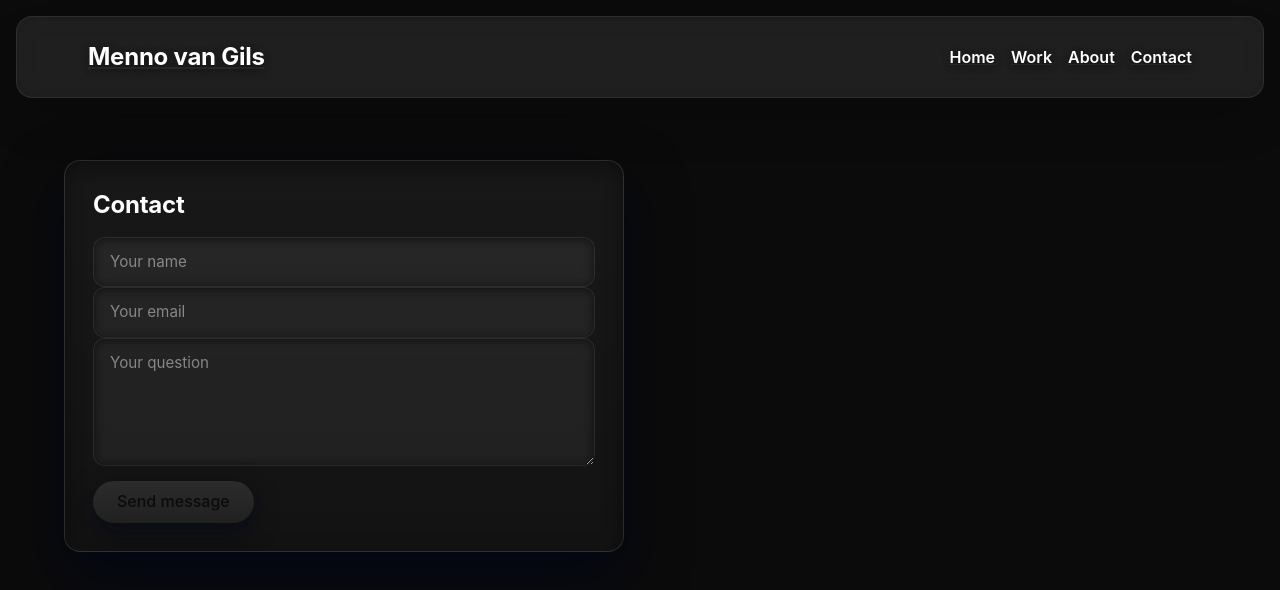
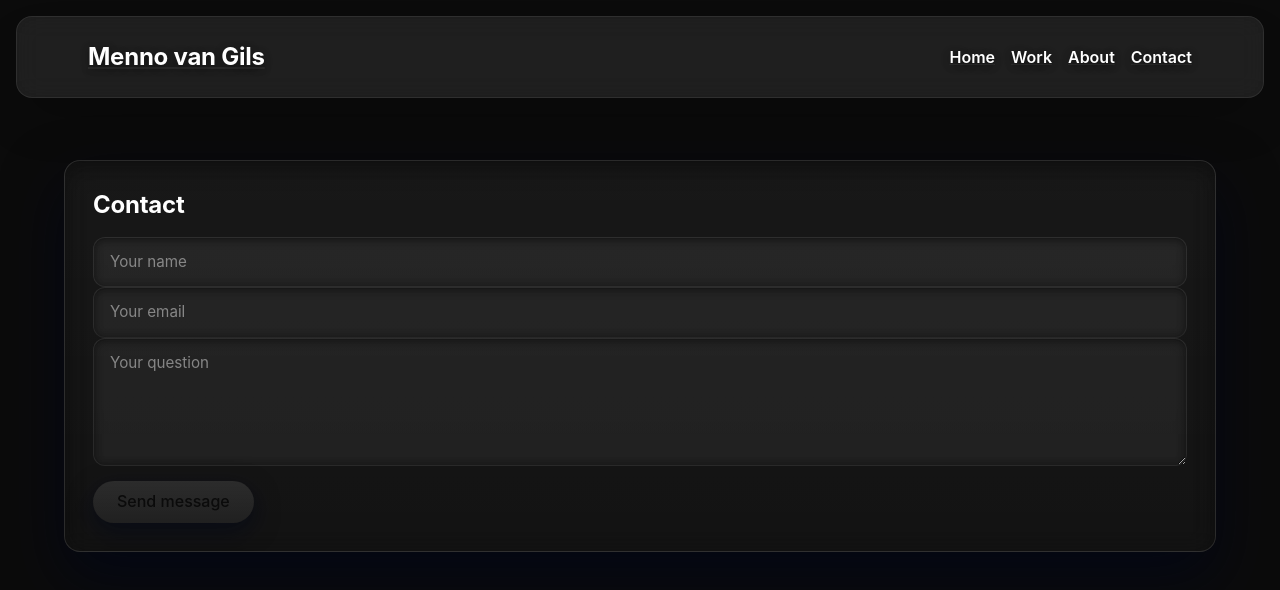
Before and after one commit to Mr-noxius/Mennovangils.nl-V1, a Next.js app: page /contact in a window 1280 px wide. Shown: the top 590 px of the page. Built offline with nearby package versions, Linux system fonts and the light colour scheme.

Commit message:
Change contact section layout to single column

```diff
--- a/pages/contact.js
+++ b/pages/contact.js
@@ -33,7 +33,7 @@ export default function Contact() {
 
   return (
     <main className="pt-24 min-h-screen px-6 pb-24">
-      <section className="max-w-6xl mx-auto py-16 grid md:grid-cols-2 gap-8">
+      <section className="max-w-6xl mx-auto py-16 grid md:grid-cols-1">
         <form className="service-card p-6" onSubmit={(e)=>submitForm(e, 'contact')}>
           <h2 className="display-font text-2xl mb-4">Contact</h2>
 
```
